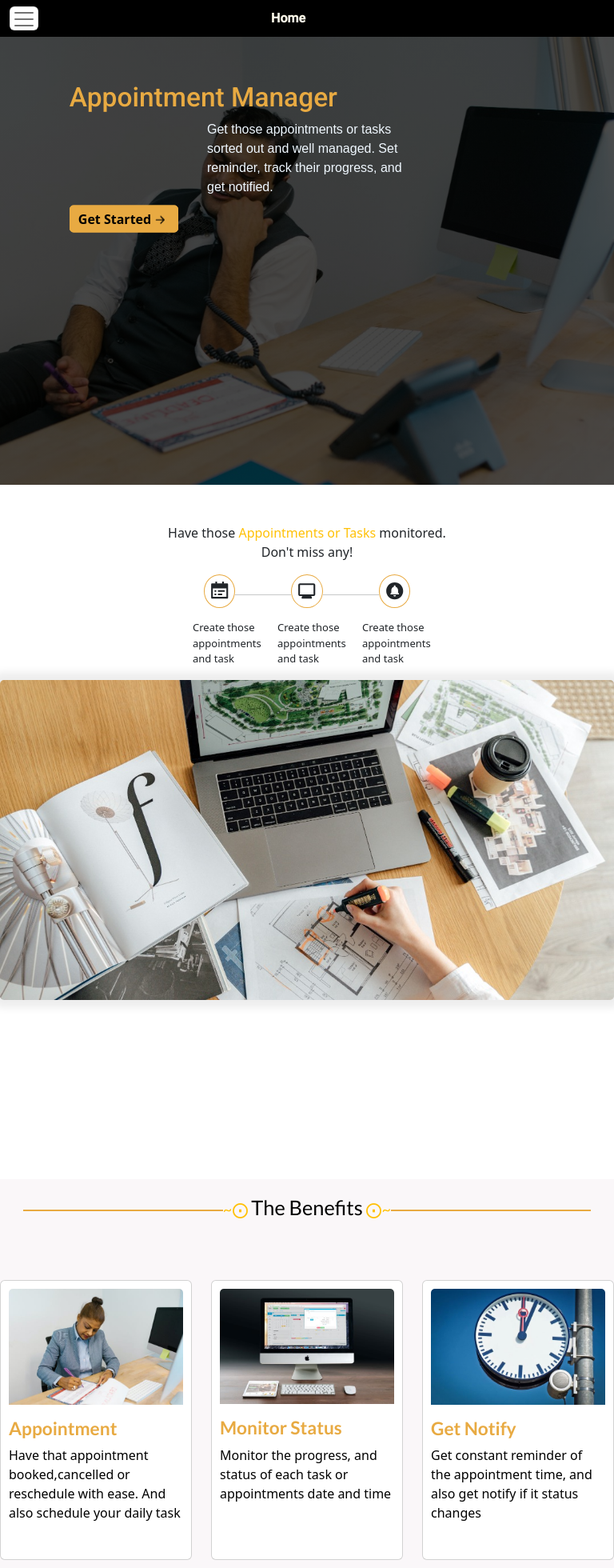
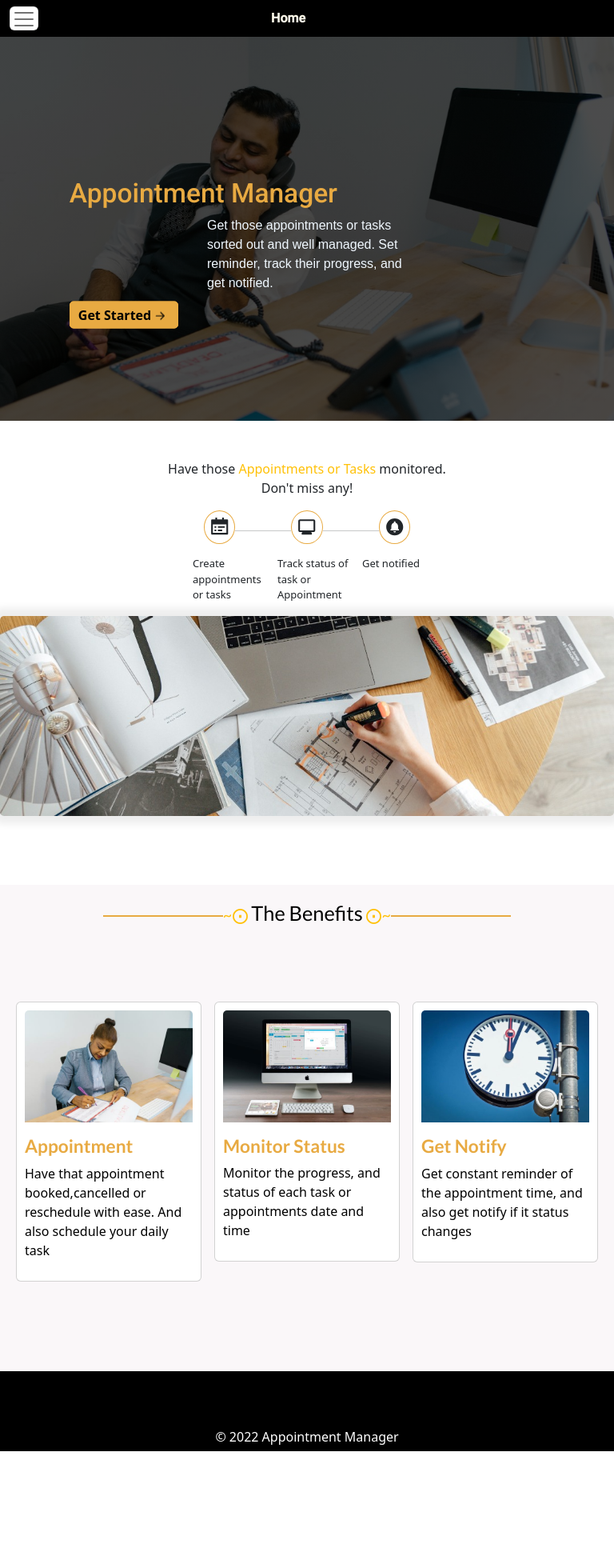
Before and after one commit to awasevalentine/Appointment-manager-v2, a React (Create React App) app: page / in a window 768 px wide. Shown: the top 1960 px of the page at 80% size. After the commit the page ends 1814 px from the top, so only its background shows below. Built offline with nearby package versions, Linux system fonts and the light colour scheme; a web font is replaced by a local one.

Commit message:
Added footer section

```diff
--- /dev/null
+++ b/src/app/components/footer/footer.css
@@ -0,0 +1,9 @@
+
+.footer-main-wrapper{
+    height: 100px;
+    background-color: #000;
+}
+
+.footer-main-wrapper > p {
+    padding-top: 70px
+}
--- /dev/null
+++ b/src/app/components/footer/footer.jsx
@@ -0,0 +1,14 @@
+import './footer.css'
+
+const Footer = () => {
+
+    return (
+        <>
+        <div className='footer-main-wrapper'>
+            <p class="text-white text-center">&copy; 2022 Appointment Manager </p>
+        </div>
+        </>
+     );
+}
+
+export default Footer;
--- a/src/app/pages/home/home-page.jsx
+++ b/src/app/pages/home/home-page.jsx
@@ -5,46 +5,9 @@ import { MdOutlineCreate, MdCircleNotifications, MdMonitor } from 'react-icons/m
 import { RiCalendarTodoFill } from 'react-icons/ri'
 import './home.css'
 import { benefitOffers, benefits } from "../../../services/static-data";
+import Footer from "../../components/footer/footer";
 
 const HomePage =()=>{
-
-    const benefit = benefits.map((res)=>{
-
-        if(res.name == 'New Appointment'){
-             return <div>
-                    <div className="d-flex">
-                        <span className="benefits-icons">
-                            <RiCalendarTodoFill className="fs-3" />
-                        </span>
-                        <hr className="benefits-hr"/>
-                    </div>
-                    <p className="benefits-content">Create those appointments and task</p>
-                    </div>
-        }
-        if(res.name == 'Track Status'){
-            return <div>
-                    <div className="d-flex">
-                        <span className="benefits-icons">
-                            <MdMonitor className="fs-3" />
-                        </span>
-                        <hr className="benefits-hr"/>
-                    </div>
-                    <p className="benefits-content">Create those appointments and task</p>
-                    </div>
-        }
-        if(res.name == 'Get Notified'){
-            return <div>
-                    <div className="d-flex">
-                        <span className="benefits-icons">
-                            <MdCircleNotifications className="fs-3" />
-                        </span>
-                    </div>
-                    <p className="benefits-content">Create those appointments and task</p>
-                    </div>
-        }
-    }
-
-    )
 
 
     return (
@@ -83,9 +46,9 @@ const HomePage =()=>{
                 </span>
             </div>
             <div className="content">
-                <span><p className="benefits-content">Create those appointments and task</p></span>
-                <span><p className="benefits-content">Create those appointments and task</p></span>
-                <span><p className="benefits-content">Create those appointments and task</p></span>
+                <span><p className="benefits-content">Create appointments or tasks</p></span>
+                <span><p className="benefits-content">Track status of task or Appointment</p></span>
+                <span><p className="benefits-content">Get notified</p></span>
             </div>
             <div  className="calendar-image">
                 {/* <img src={require('../../../assets/home_page/section2.jpeg')} alt="Calendar"/> */}
@@ -102,11 +65,11 @@ const HomePage =()=>{
                 <div></div>
             </div>
             <div class="offer-content">
-                <div className="row ">
+                <div className="row">
                     {
                         benefitOffers.map((res)=>(
-                            <div className="col-md-4 col-lg-3">
-                                <div className="card" style={{height: '350px'}}>
+                            <div className="col-sm-12 col-md-4 col-lg-3">
+                                <div className="card" style={{height: '100% !important'}}>
                                     <img src={res.image} class="card-img-top" alt="Appointment" />
                                     <h4 className="card-title mt-3">{res.name}</h4>
                                     <p className="card-body">
@@ -121,6 +84,7 @@ const HomePage =()=>{
                 </div>
             </div>
         </section>
+        <Footer />
         </>
     )
 }
--- a/src/app/pages/home/home.css
+++ b/src/app/pages/home/home.css
@@ -5,7 +5,7 @@
     color: aliceblue;
     background-image: linear-gradient(to right, rgba(0, 0, 0, 0.7), rgba(0, 0, 0, 0.7)),
                     url('../../../assets/home_page/first_page.jpeg');
-    background-repeat: no-repeat;
+    background-repeat: repeat;
     background-size: cover;
     background-position: center;
 }
@@ -33,6 +33,7 @@
     transform: none !important;
     margin: auto;
     float: right;
+    margin-top: 120px;
 }
 
 .intro-description{
@@ -81,7 +82,7 @@
 .calendar-section{
     height: 500px;
     background-color: #fff;
-    margin-bottom: 20em;
+    margin-bottom: 15em;
 }
 
 .calendar-image{
@@ -90,7 +91,7 @@
     margin: auto;
     margin-top: 3em;
     /* box-shadow: 10px 10px 10px 10px #D3CEDF; */
-    box-shadow: 0 0 10px 10px #EEEEEE;
+    box-shadow: 0 0 10px 10px #DEB6AB;
     justify-content: center;
     justify-items: center;
     justify-self: center;
@@ -129,7 +130,7 @@
 
 .benefits-content{
     width: 150px;
-    font-size: 13px;
+    font-size: 15px;
     margin-top: 15px;
     font-family: inherit;
     font-weight: 300;
@@ -146,7 +147,9 @@
     background-color: hwb(330 97% 2%);
     /* background-color: #FAFAFA; */
     /* margin-top: 15rem; */
-    height: 80vh;
+    /* margin-bottom: 10rem; */
+    padding-bottom: 7em;
+    height: 100%;
     color: #000;
 }
 
@@ -191,11 +194,10 @@
 
 
 
-/* Media Query section for small screen */
-
-@media screen and (max-width: 411px) {
+/* Media Query section for extra small screen */
+@media screen and (max-width: 478px) {
     #intro-wrapper {
-        height: 60vh;
+        height: 100vh;
         background: #000;
         /* margin-top: 80px; */
         color: aliceblue;
@@ -229,6 +231,11 @@
     }
 
 /* Calendar section */
+.calendar-section{
+    height: 500px;
+    background-color: #fff;
+    margin-bottom: 2em;
+}
     .calendar-image{
         width: 100%;
         display: flex;
@@ -280,14 +287,33 @@
     padding-left: 1rem;
 }
 /* End of benefits sectgion */
+
+.row {
+    --bs-gutter-x: 0 !important;
+    --bs-gutter-y: 1.3rem;
+    display: flex;
+    flex-wrap: wrap;
+    margin-top: calc(-1 * var(--bs-gutter-y));
+    margin-right: calc(-0.5 * var(--bs-gutter-x));
+    margin-left: calc(-0.5 * var(--bs-gutter-x));
+}
+
+/* Offer benefit section */
+.offer-header-wrapper > div {
+    width: 50px;
+    height: 1.5px;
+    background-color: #E8AA42;
+    text-align: center;
+}
+/* End of offer benefit */
 }
 
 
-/* Media Query section for medium screen */
-
-@media screen and (min-width: 412px) and (max-width: 991px) {
+/* Media Query section for  small screen */
+@media screen and (min-width: 479px) and (max-width: 767px) {
+/* @media screen and (min-width: 576px) and (max-width: 767px) { */
     #intro-wrapper {
-        height: 70vh;
+        height: 60vh;
         background: #000;
         /* margin-top: 80px; */
         color: aliceblue;
@@ -321,6 +347,11 @@
     }
 
 /* Calendar section */
+.calendar-section{
+    height: 500px;
+    background-color: #fff;
+    margin-bottom: 2em;
+}
     .calendar-image{
         width: 100%;
         display: flex;
@@ -331,7 +362,7 @@
         justify-self: center;
         background-color: blanchedalmond;
         background-image: url('../../../assets/home_page/section2.jpeg');
-        height: 80%;
+        height: 50%;
         background-repeat: no-repeat;
         background-position: bottom;
         background-size: cover;
@@ -372,4 +403,145 @@
     padding-left: 1rem;
 }
 /* End of benefits sectgion */
+
+.row {
+    --bs-gutter-x: 0 !important;
+    --bs-gutter-y: 1.3rem;
+    display: flex;
+    flex-wrap: wrap;
+    margin-top: calc(-1 * var(--bs-gutter-y));
+    margin-right: calc(-0.5 * var(--bs-gutter-x));
+    margin-left: calc(-0.5 * var(--bs-gutter-x));
 }
+
+/* Offer benefit section */
+.offer-header-wrapper > div {
+    width: 50px;
+    height: 1.5px;
+    background-color: #E8AA42;
+    text-align: center;
+}
+/* End of offer benefit */
+}
+
+
+
+
+/* Media Query section for  Medium screen */
+@media screen and (min-width: 768px) and (max-width: 991px){
+/* @media screen and (min-width: 768px) and (max-width: 991px){ */
+    #intro-wrapper {
+        height: 60vh;
+        background: #000;
+        /* margin-top: 80px; */
+        color: aliceblue;
+        background-image: linear-gradient(to right, rgba(0, 0, 0, 0.7), rgba(0, 0, 0, 0.7)),
+                        url('../../../assets/home_page/first_page.jpeg');
+        background-repeat: no-repeat;
+        background-size: cover;
+        background-position: center;
+    }
+    .mobile-view {
+        width: 100%;
+        display: flex;
+        justify-content: center;
+    }
+
+    .intro-text{
+        display: flex;
+        width: 270px;
+        align-items: center;
+        justify-content: center;
+        justify-items: center;
+        justify-self: center;
+        font-family: sans-serif;
+
+    }
+
+    .intro-description{
+        width: 80%;
+        transform: translate(10px, 30%);
+
+    }
+
+/* Calendar section */
+.calendar-section{
+    height: 500px;
+    background-color: #fff;
+    margin-bottom: 2em;
+}
+    .calendar-image{
+        width: 100%;
+        display: flex;
+        margin: auto;
+        box-shadow: 0 0 10px 10px #EEEEEE;
+        justify-content: center;
+        justify-items: center;
+        justify-self: center;
+        background-color: blanchedalmond;
+        background-image: url('../../../assets/home_page/section2.jpeg');
+        height: 50%;
+        background-repeat: no-repeat;
+        background-position: bottom;
+        background-size: cover;
+        border-radius: 5px;
+
+
+    }
+/* End of Calendar section */
+/* Benefits Section */
+
+.benefits-main-wrapper, .content{
+    display: flex;
+    justify-content: center;
+}
+
+.benefits-hr{
+    width: 70px;
+    height: 1px;
+    margin-top: 25px;
+}
+
+.benefits-icons{
+    border: 1px solid #E8AA42;
+    border-radius: 100%;
+    padding: 6px;
+
+}
+
+.benefits-content{
+    width: 90px;
+    font-size: 13px;
+    margin-top: 15px;
+    font-family: inherit;
+    font-weight: 300;
+}
+
+.content > span:nth-child(-n+3){
+    padding-left: 1rem;
+}
+/* End of benefits sectgion */
+
+.offer-content {
+    margin: 0 20px;
+}
+.row {
+    overflow-x: scroll;
+    --bs-gutter-x: 1rem !important;
+    --bs-gutter-y: 1.3rem;
+    display: flex;
+    flex-wrap: wrap;
+    margin-top: calc(-1 * var(--bs-gutter-y));
+    margin-right: calc(-0.5 * var(--bs-gutter-x));
+    margin-left: calc(-0.5 * var(--bs-gutter-x));
+}
+
+/* Offer benefit section */
+.offer-header-wrapper > div {
+    width: 150px;
+    height: 1.5px;
+    background-color: #E8AA42;
+    text-align: center;
+}
+/* End of offer benefit */
+}
```
